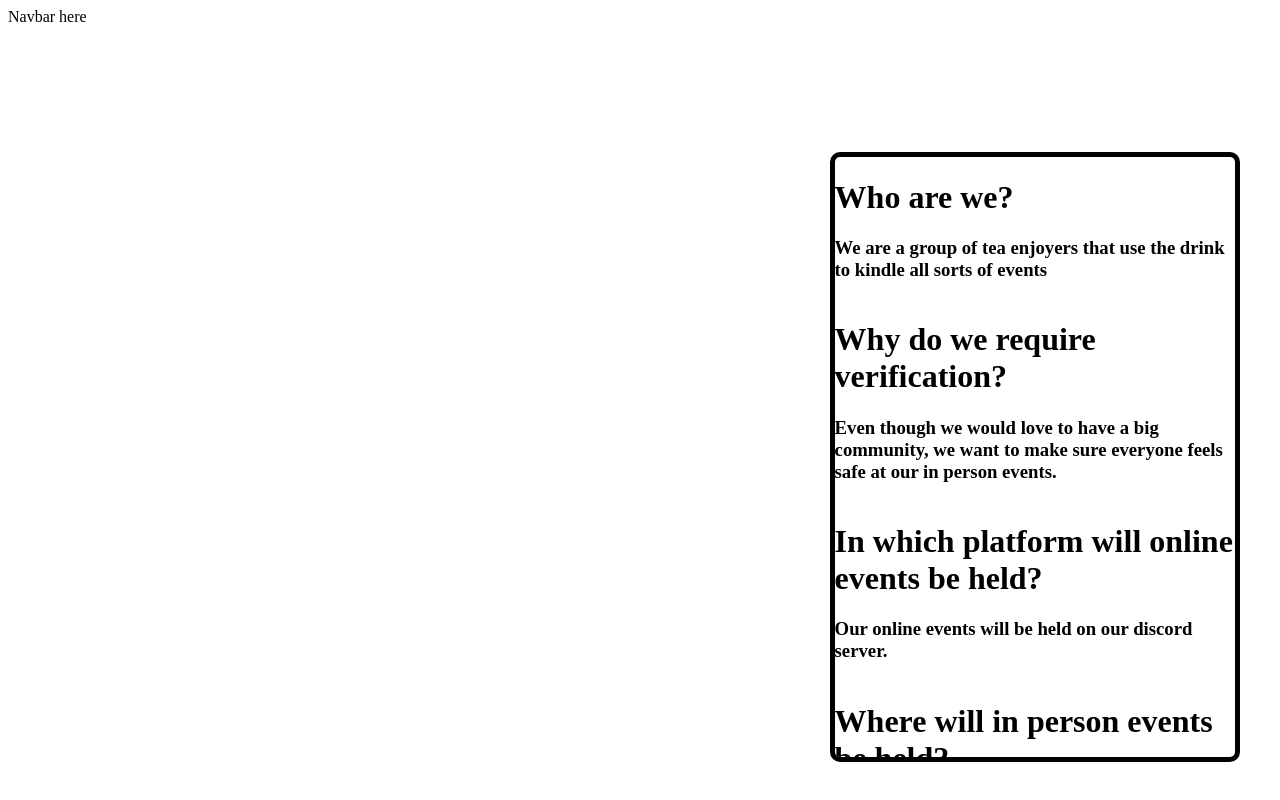
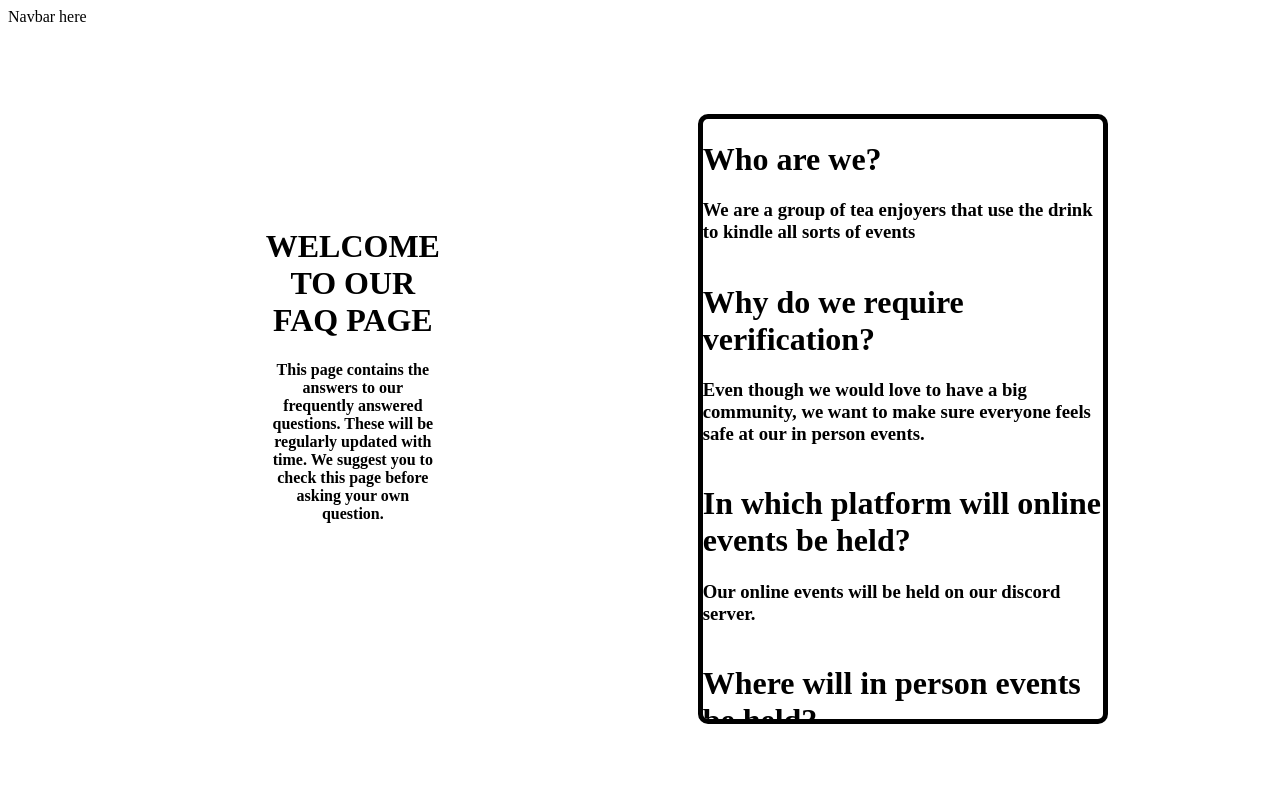
Before and after one commit to UTFO/teaparty-website, a React (Create React App) app: page /faq in a window 1280 px wide. Built offline with nearby package versions, Linux system fonts and the light colour scheme.

Commit message:
Page intro
Adjusted the positions of the page intro text and the question component

```diff
--- a/src/pages/faq/Question.css
+++ b/src/pages/faq/Question.css
@@ -2,11 +2,8 @@
     display: flex;
     justify-content: space-around;
     flex-direction: column;
-    border: 5px black;
+    border: 5px solid black;
     border-radius: 5px;
-
-
-
 }
 
 .question .header {
--- a/src/pages/faq/QuestionBoard.css
+++ b/src/pages/faq/QuestionBoard.css
@@ -2,6 +2,6 @@
     display: flex;
     flex-direction: column;
     justify-content: space-around;
-    max-width: inherit;
+
 
 }
--- a/src/pages/faq/QuestionComponent.css
+++ b/src/pages/faq/QuestionComponent.css
@@ -4,8 +4,9 @@
     overflow-y: scroll;
     border: 5px solid black;
     border-radius: 10px;
-    margin-left: 65%;
-    margin-top: 10%;
+    margin-right: 13%;
+    margin-top: 7%;
+
 
 
 }
--- /dev/null
+++ b/src/pages/faq/fagPageIntro.css
@@ -0,0 +1,5 @@
+.intro{
+    width: min-content;
+    text-align: center;
+    margin: auto;
+}
--- /dev/null
+++ b/src/pages/faq/faqPage.css
@@ -0,0 +1,3 @@
+.page{
+    display: flex;
+}
--- a/src/pages/faq/faqPage.js
+++ b/src/pages/faq/faqPage.js
@@ -1,10 +1,15 @@
 import React from 'react';
 import QuestionComponent from './QuestionComponent';
+import FaqIntro from './faqPageIntro';
+import "./faqPage.css";
 
 function FAQ() {
-    return (<>
-        <QuestionComponent/>
-    </>)
+    return (
+        <div className='page'>
+            <FaqIntro/>
+            <QuestionComponent/>
+        </div>
+    );
 }
 
 export default FAQ;
--- a/src/pages/faq/faqPageIntro.js
+++ b/src/pages/faq/faqPageIntro.js
@@ -1,12 +1,15 @@
 import React from "react";
+import "./fagPageIntro.css";
 
-function faqIntro(){
+function FaqIntro(){
     return(
         <div className="intro">
             <h1>WELCOME TO OUR FAQ PAGE</h1>
-            <h4>This page contains the answers to our frequently answered questions.</h4>
+            <h4>This page contains the answers to our frequently answered questions. These will be regularly updated with time. We suggest you
+                to check this page before asking your own question.
+            </h4>
         </div>
     );
 }
 
-export default faqIntro;
+export default FaqIntro;
```
